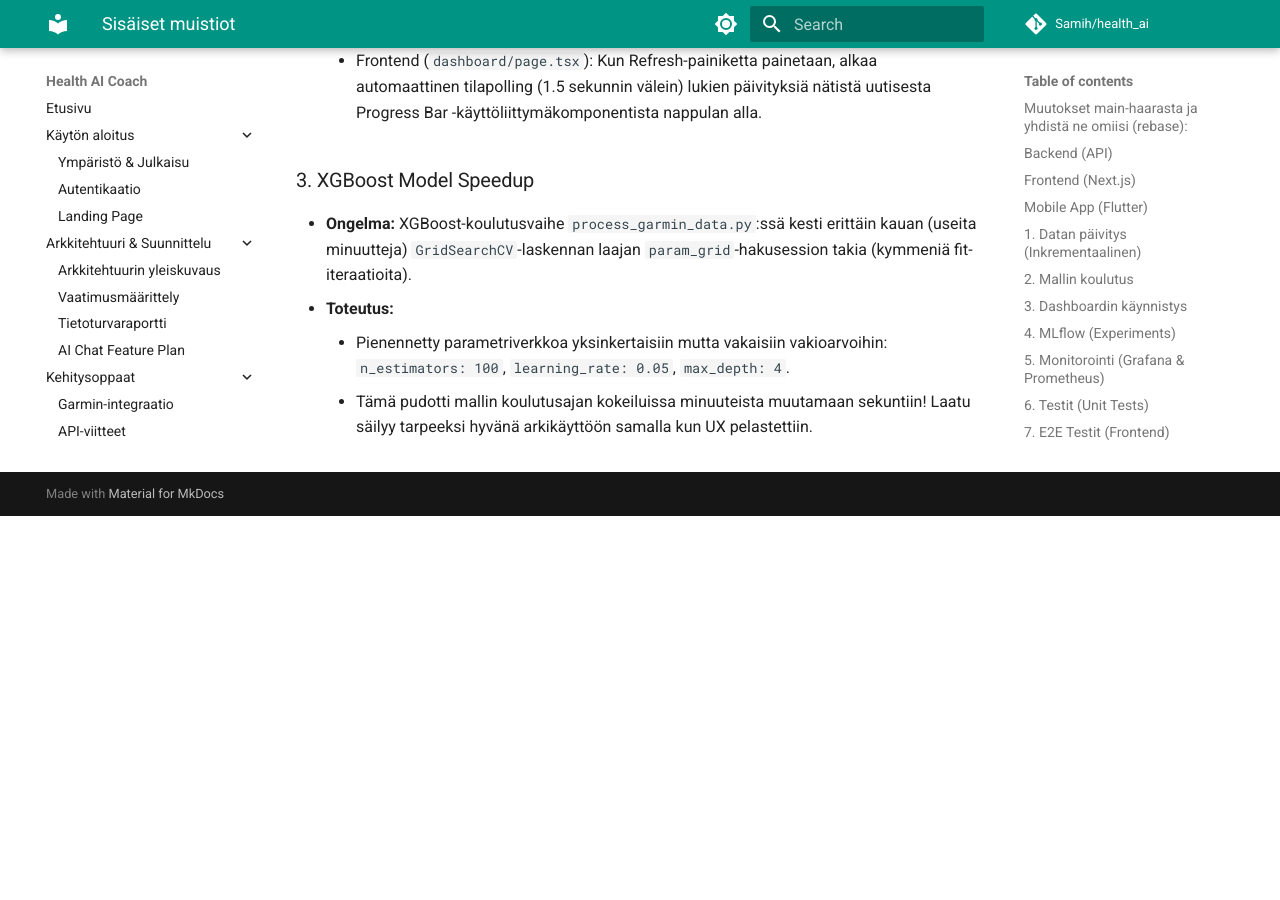
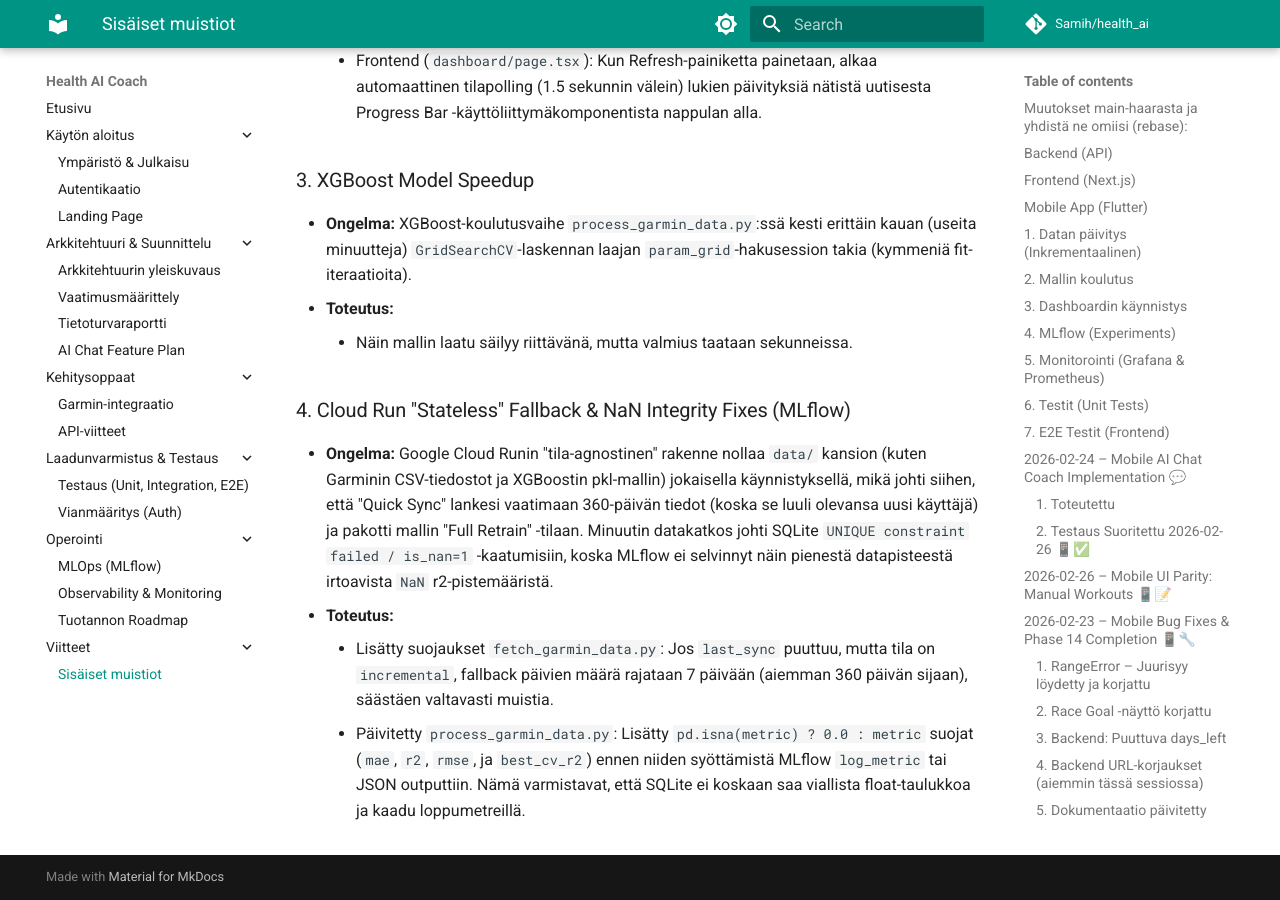
Before and after one commit to Sami-Python/Health_AI, an MkDocs documentation site: the page built from Docs/sami_memo.md, in a window 1280 px wide and 900 px high, scrolled down 57321 px. Built offline with MkDocs 1.6.1 and Material for MkDocs 9.7.7, drawn with Linux system fonts in a browser that asks for light colours; comment, search, counter and statistics services are not loaded; before the commit the page ends 57837 px from its top, so only the background shows below that.

Commit message:
docs: Update documentation for Garmin ML incremental sync, Cloud Run stateless architecture and NaN MLflow bug fixes

```diff
--- a/Docs/sami_memo.md
+++ b/Docs/sami_memo.md
@@ -2232,5 +2232,10 @@
 ### 3. XGBoost Model Speedup
 - **Ongelma:** XGBoost-koulutusvaihe `process_garmin_data.py`:ssä kesti erittäin kauan (useita minuutteja) `GridSearchCV`-laskennan laajan `param_grid`-hakusession takia (kymmeniä fit-iteraatioita).
 - **Toteutus:**
-    - Pienennetty parametriverkkoa yksinkertaisiin mutta vakaisiin vakioarvoihin: `n_estimators: 100`, `learning_rate: 0.05`, `max_depth: 4`.
-    - Tämä pudotti mallin koulutusajan kokeiluissa minuuteista muutamaan sekuntiin! Laatu säilyy tarpeeksi hyvänä arkikäyttöön samalla kun UX pelastettiin.
+    - Näin mallin laatu säilyy riittävänä, mutta valmius taataan sekunneissa.
+
+### 4. Cloud Run "Stateless" Fallback & NaN Integrity Fixes (MLflow)
+- **Ongelma:** Google Cloud Runin "tila-agnostinen" rakenne nollaa `data/` kansion (kuten Garminin CSV-tiedostot ja XGBoostin pkl-mallin) jokaisella käynnistyksellä, mikä johti siihen, että "Quick Sync" lankesi vaatimaan 360-päivän tiedot (koska se luuli olevansa uusi käyttäjä) ja pakotti mallin "Full Retrain" -tilaan. Minuutin datakatkos johti SQLite `UNIQUE constraint failed / is_nan=1` -kaatumisiin, koska MLflow ei selvinnyt näin pienestä datapisteestä irtoavista `NaN` r2-pistemääristä.
+- **Toteutus:**
+    - Lisätty suojaukset `fetch_garmin_data.py`: Jos `last_sync` puuttuu, mutta tila on `incremental`, fallback päivien määrä rajataan 7 päivään (aiemman 360 päivän sijaan), säästäen valtavasti muistia.
+    - Päivitetty `process_garmin_data.py`: Lisätty `pd.isna(metric) ? 0.0 : metric` suojat (`mae`, `r2`, `rmse`, ja `best_cv_r2`) ennen niiden syöttämistä MLflow `log_metric` tai JSON outputtiin. Nämä varmistavat, että SQLite ei koskaan saa viallista float-taulukkoa ja kaadu loppumetreillä.
```
Also changed, not shown: Docs/API.md (+3 -0 lines), Docs/MLflow.md (+9 -1 lines), Docs/deployment.md (+7 -0 lines).
